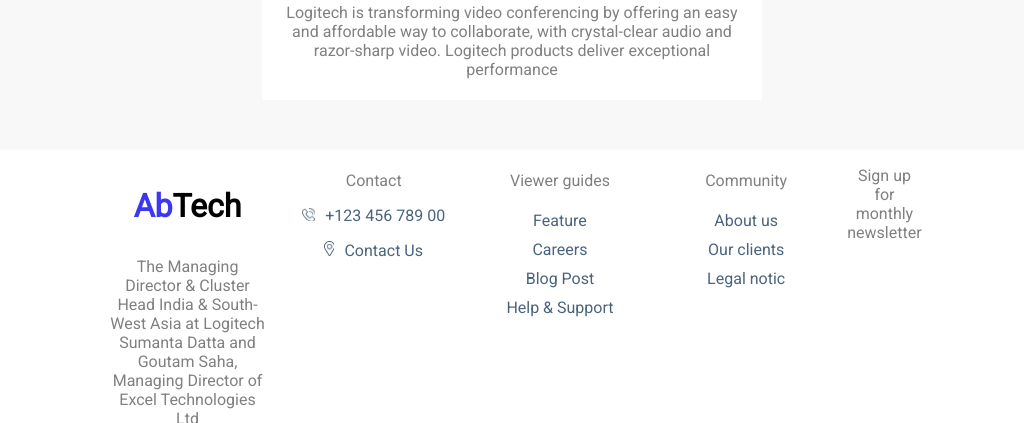
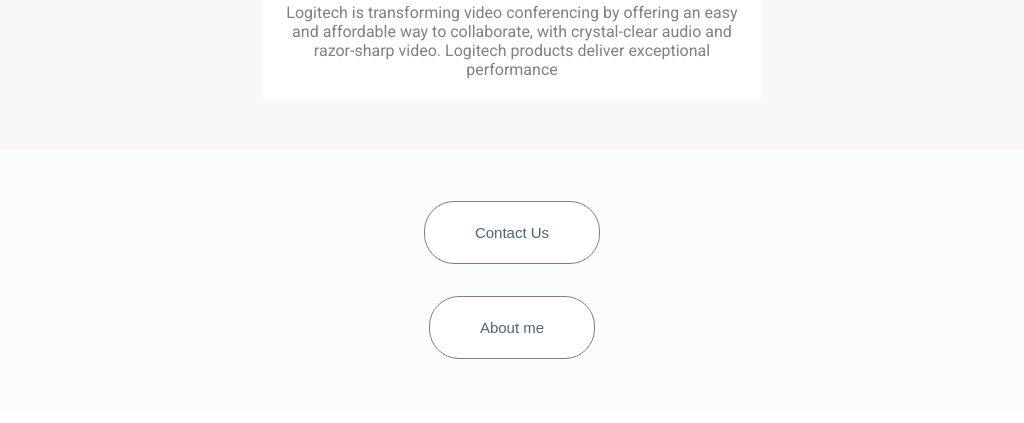
Before and after one commit to Rajan1RESS/Sajt_Kurs, a plain HTML site: page index.html in a window 1024 px wide. Shown: the part 6553-6976 px from the top of the page. Drawn offline with Linux system fonts and the light colour scheme.

Commit message:
buttons and details v4

```diff
--- /dev/null
+++ b/Styles/custome-section.css
@@ -0,0 +1,33 @@
+.custom-section{
+    padding-left: 10%;
+    padding-right: 10%;
+    padding-top: 5%;
+    padding-bottom: 5%;
+    background-color: #FBFCFD;
+}
+
+
+
+.custom-section .container .button-shape{
+    padding: 22px 50px;
+    border-radius: 30px;
+}
+
+@media screen and (max-width: 1024px) {
+    .custom-section .container{
+        display: flex;
+        flex-direction: column;
+        justify-content: space-between;
+        align-items: center;
+        gap: 2em;
+    }
+}
+
+@media screen and (min-width: 1024px){
+    .custom-section .container{
+        display: flex;
+        justify-content: space-between;
+        margin: auto;
+        width: 60%;
+    }
+}
--- a/Styles/review.css
+++ b/Styles/review.css
@@ -37,7 +37,6 @@
 }
 
 
-
 .job{
     color: var(--primary-light-blue);
 }
--- a/index.html
+++ b/index.html
@@ -15,6 +15,7 @@
     <link rel="stylesheet" href="Styles/blog.css">
     <link rel="stylesheet" href="Styles/review.css">
     <link rel="stylesheet" href="Styles/footer.css">
+    <link rel="stylesheet" href="Styles/custome-section.css">
     <link rel="preconnect" href="https://fonts.googleapis.com"><link rel="preconnect" href="https://fonts.gstatic.com" crossorigin><link href="https://fonts.googleapis.com/css2?family=Lato:wght@100;400;700&display=swap" rel="stylesheet">
     <link rel="preconnect" href="https://fonts.googleapis.com"><link rel="preconnect" href="https://fonts.gstatic.com" crossorigin><link href="https://fonts.googleapis.com/css2?family=Roboto:wght@100;300;400&display=swap" rel="stylesheet">
     <title>Domaci_2</title>
@@ -326,6 +327,12 @@
              </div>
         </div>
     </div>
+    <div class="custom-section">
+        <div class="container">
+            <a href=""><button class="button-shape">Contact Us</button></a>
+            <a href=""><button class="button-shape">About me</button></a>
+        </div>
+    </div>
     <div class="footer">
         <div class="container">
             <div class="card-f">
```
